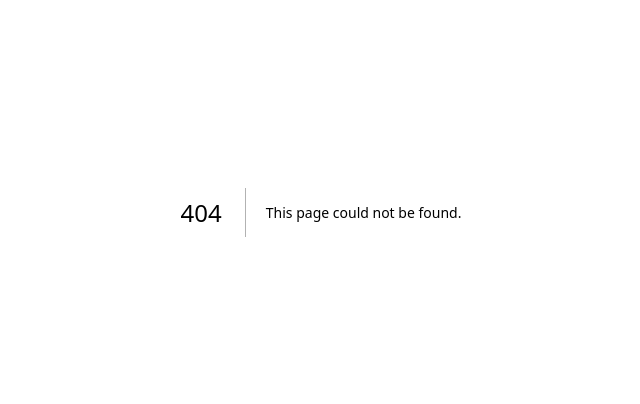
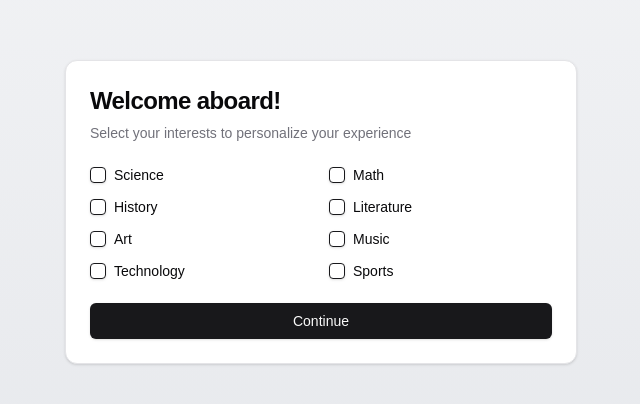
Before and after one commit to drewradcliff/zoomies, a Next.js app: page /onboarding in a window 1280 px wide. Before the commit this address had no page. Shown: the part 188-592 px from the top of the page, without its empty margins (319-959 px from the left). Built offline with nearby package versions, Linux system fonts and the light colour scheme.

Commit message:
onboarding page (#2)
* add onboarding page

* update button text

```diff
--- a/app/layout.tsx
+++ b/app/layout.tsx
@@ -27,7 +27,7 @@ export default function RootLayout({
   return (
     <html lang="en">
       <body
-        className={`${geistSans.variable} ${geistMono.variable} antialiased`}
+        className={`${geistSans.variable} ${geistMono.variable} flex min-h-screen flex-col items-center justify-center bg-gradient-to-b from-gray-100 to-gray-200 p-4 antialiased`}
       >
         {children}
       </body>
--- /dev/null
+++ b/app/onboarding/page.tsx
@@ -0,0 +1,81 @@
+"use client";
+
+import { useState } from "react";
+import { useRouter } from "next/navigation";
+import { Button } from "@/components/ui/button";
+import {
+  Card,
+  CardContent,
+  CardDescription,
+  CardFooter,
+  CardHeader,
+  CardTitle,
+} from "@/components/ui/card";
+import { Checkbox } from "@/components/ui/checkbox";
+
+const interests = [
+  { id: "science", label: "Science" },
+  { id: "math", label: "Math" },
+  { id: "history", label: "History" },
+  { id: "literature", label: "Literature" },
+  { id: "art", label: "Art" },
+  { id: "music", label: "Music" },
+  { id: "technology", label: "Technology" },
+  { id: "sports", label: "Sports" },
+];
+
+export default function Onboarding() {
+  const [selectedInterests, setSelectedInterests] = useState<string[]>([]);
+  const router = useRouter();
+
+  const handleInterestChange = (interest: string) => {
+    setSelectedInterests((prev) =>
+      prev.includes(interest)
+        ? prev.filter((i) => i !== interest)
+        : [...prev, interest],
+    );
+  };
+
+  const handleSubmit = (e: React.FormEvent) => {
+    e.preventDefault();
+    localStorage.setItem("userInterests", JSON.stringify(selectedInterests));
+    router.push("/");
+  };
+
+  return (
+    <Card className="mx-auto w-full max-w-lg">
+      <form onSubmit={handleSubmit}>
+        <CardHeader>
+          <CardTitle className="text-2xl font-bold">Welcome aboard!</CardTitle>
+          <CardDescription>
+            Select your interests to personalize your experience
+          </CardDescription>
+        </CardHeader>
+        <CardContent>
+          <div className="grid grid-cols-2 gap-4">
+            {interests.map((interest) => (
+              <div key={interest.id} className="flex items-center space-x-2">
+                <Checkbox
+                  id={interest.id}
+                  checked={selectedInterests.includes(interest.id)}
+                  onCheckedChange={() => handleInterestChange(interest.id)}
+                />
+                <label
+                  htmlFor={interest.id}
+                  className="text-sm font-medium leading-none"
+                >
+                  {interest.label}
+                </label>
+              </div>
+            ))}
+          </div>
+        </CardContent>
+        <CardFooter>
+          <Button type="submit" className="w-full">
+            Continue
+          </Button>
+        </CardFooter>
+      </form>
+    </Card>
+  );
+}
--- a/app/page.tsx
+++ b/app/page.tsx
@@ -1,8 +1,9 @@
 "use client";
 
-import { useState } from "react";
+import { useEffect, useState } from "react";
 import { AnimatePresence, motion } from "framer-motion";
 import { ChevronLeftIcon, ChevronRightIcon } from "lucide-react";
+import { useRouter } from "next/navigation";
 import { Button } from "@/components/ui/button";
 
 const flashcards = [
@@ -33,6 +34,13 @@ const flashcards = [
 export default function Home() {
   const [currentIndex, setCurrentIndex] = useState(0);
   const [isFlipped, setIsFlipped] = useState(false);
+  const router = useRouter();
+
+  useEffect(() => {
+    if (!localStorage.getItem("userInterests")) {
+      router.push("/onboarding");
+    }
+  }, [router]);
 
   const handleNext = () => {
     if (currentIndex < flashcards.length - 1) {
@@ -53,7 +61,6 @@ export default function Home() {
   };
 
   return (
-    <div className="flex min-h-screen flex-col items-center justify-center bg-gradient-to-b from-gray-100 to-gray-200 p-4">
     <div className="w-full max-w-md">
       <AnimatePresence mode="wait">
         <motion.div
@@ -107,6 +114,5 @@ export default function Home() {
         Card {currentIndex + 1} of {flashcards.length}
       </p>
     </div>
-    </div>
   );
 }
--- /dev/null
+++ b/components/ui/card.tsx
@@ -0,0 +1,82 @@
+import * as React from "react";
+import { cn } from "@/lib/utils";
+
+const Card = React.forwardRef<
+  HTMLDivElement,
+  React.HTMLAttributes<HTMLDivElement>
+>(({ className, ...props }, ref) => (
+  <div
+    ref={ref}
+    className={cn(
+      "rounded-xl border bg-card text-card-foreground shadow",
+      className,
+    )}
+    {...props}
+  />
+));
+Card.displayName = "Card";
+
+const CardHeader = React.forwardRef<
+  HTMLDivElement,
+  React.HTMLAttributes<HTMLDivElement>
+>(({ className, ...props }, ref) => (
+  <div
+    ref={ref}
+    className={cn("flex flex-col space-y-1.5 p-6", className)}
+    {...props}
+  />
+));
+CardHeader.displayName = "CardHeader";
+
+const CardTitle = React.forwardRef<
+  HTMLParagraphElement,
+  React.HTMLAttributes<HTMLHeadingElement>
+>(({ className, ...props }, ref) => (
+  <h3
+    ref={ref}
+    className={cn("font-semibold leading-none tracking-tight", className)}
+    {...props}
+  />
+));
+CardTitle.displayName = "CardTitle";
+
+const CardDescription = React.forwardRef<
+  HTMLParagraphElement,
+  React.HTMLAttributes<HTMLParagraphElement>
+>(({ className, ...props }, ref) => (
+  <p
+    ref={ref}
+    className={cn("text-sm text-muted-foreground", className)}
+    {...props}
+  />
+));
+CardDescription.displayName = "CardDescription";
+
+const CardContent = React.forwardRef<
+  HTMLDivElement,
+  React.HTMLAttributes<HTMLDivElement>
+>(({ className, ...props }, ref) => (
+  <div ref={ref} className={cn("p-6 pt-0", className)} {...props} />
+));
+CardContent.displayName = "CardContent";
+
+const CardFooter = React.forwardRef<
+  HTMLDivElement,
+  React.HTMLAttributes<HTMLDivElement>
+>(({ className, ...props }, ref) => (
+  <div
+    ref={ref}
+    className={cn("flex items-center p-6 pt-0", className)}
+    {...props}
+  />
+));
+CardFooter.displayName = "CardFooter";
+
+export {
+  Card,
+  CardHeader,
+  CardFooter,
+  CardTitle,
+  CardDescription,
+  CardContent,
+};
--- /dev/null
+++ b/components/ui/checkbox.tsx
@@ -0,0 +1,29 @@
+"use client";
+
+import * as React from "react";
+import * as CheckboxPrimitive from "@radix-ui/react-checkbox";
+import { CheckIcon } from "@radix-ui/react-icons";
+import { cn } from "@/lib/utils";
+
+const Checkbox = React.forwardRef<
+  React.ElementRef<typeof CheckboxPrimitive.Root>,
+  React.ComponentPropsWithoutRef<typeof CheckboxPrimitive.Root>
+>(({ className, ...props }, ref) => (
+  <CheckboxPrimitive.Root
+    ref={ref}
+    className={cn(
+      "peer h-4 w-4 shrink-0 rounded-sm border border-primary shadow focus-visible:outline-none focus-visible:ring-1 focus-visible:ring-ring disabled:cursor-not-allowed disabled:opacity-50 data-[state=checked]:bg-primary data-[state=checked]:text-primary-foreground",
+      className,
+    )}
+    {...props}
+  >
+    <CheckboxPrimitive.Indicator
+      className={cn("flex items-center justify-center text-current")}
+    >
+      <CheckIcon className="h-4 w-4" />
+    </CheckboxPrimitive.Indicator>
+  </CheckboxPrimitive.Root>
+));
+Checkbox.displayName = CheckboxPrimitive.Root.displayName;
+
+export { Checkbox };
--- a/package.json
+++ b/package.json
@@ -26,6 +26,7 @@
     ]
   },
   "dependencies": {
+    "@radix-ui/react-checkbox": "^1.1.2",
     "@radix-ui/react-icons": "^1.3.0",
     "@radix-ui/react-slot": "^1.1.0",
     "class-variance-authority": "^0.7.0",
```
Also changed, not shown: 1 other file (tests, documents, lock files or other folders). Lines whose indentation alone changed are shown as unchanged.
